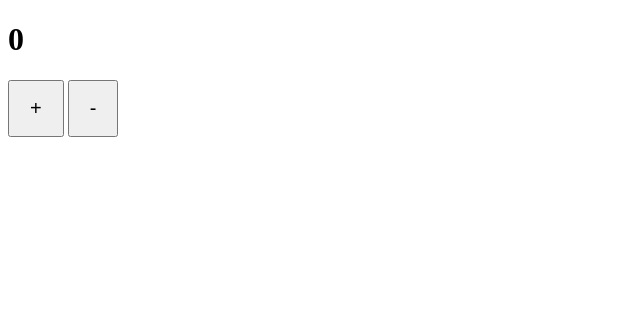
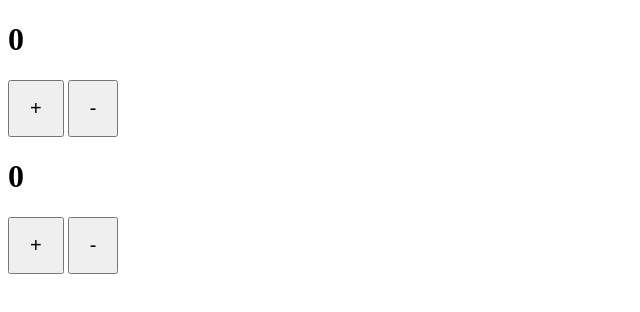
Before and after one commit to lazizGoyibov/GitTraininng, a plain HTML site: page index.html in a window 1280 px wide. Shown: the whole page, without its empty margins (0-640 px from the left). Drawn offline with Linux system fonts and the light colour scheme.

Commit message:
i add index again

```diff
--- a/index.html
+++ b/index.html
@@ -15,6 +15,10 @@
     <button class="btn">+</button>
     <button class="btn btn2">-</button>
 
+    <h1 class="answer">0</h1>
+    <button class="btn">+</button>
+    <button class="btn btn2">-</button>
+
     <script src="./scripts/main.js"></script>
 </body>
 </html>
```
